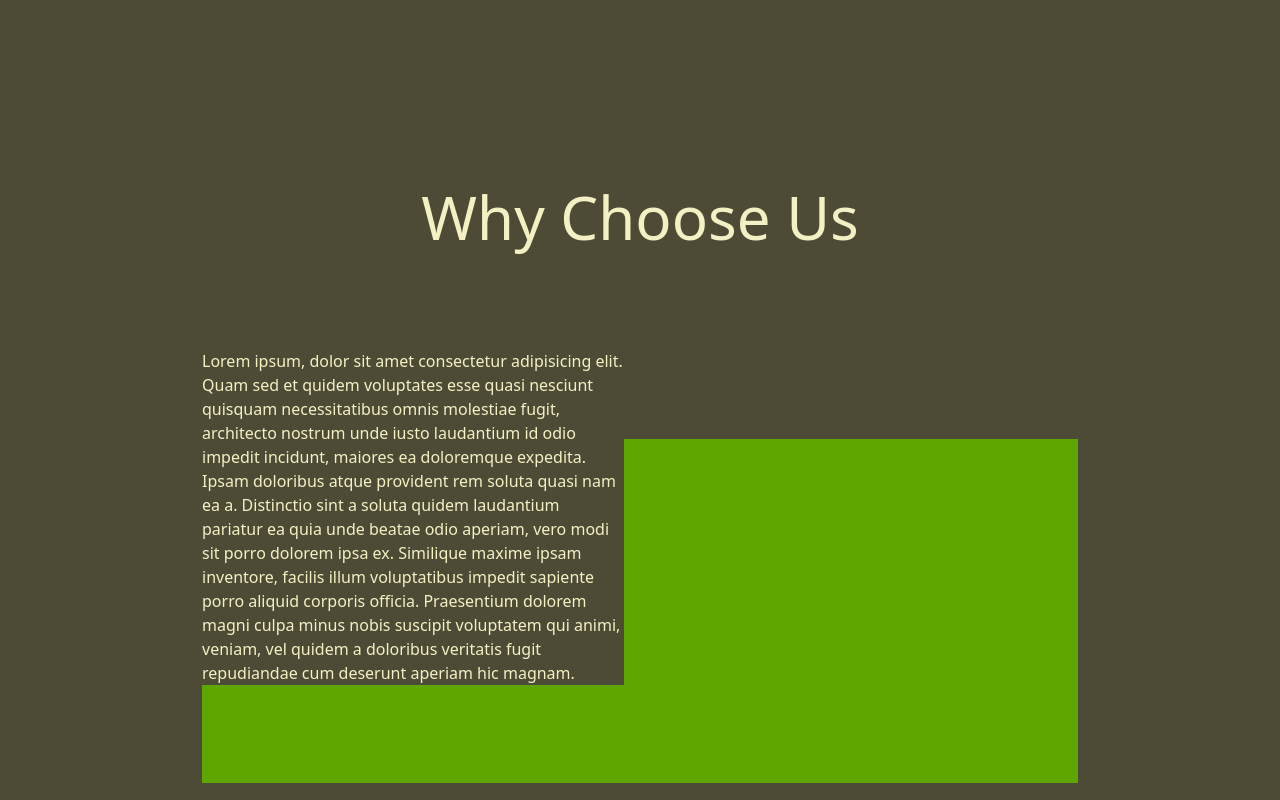
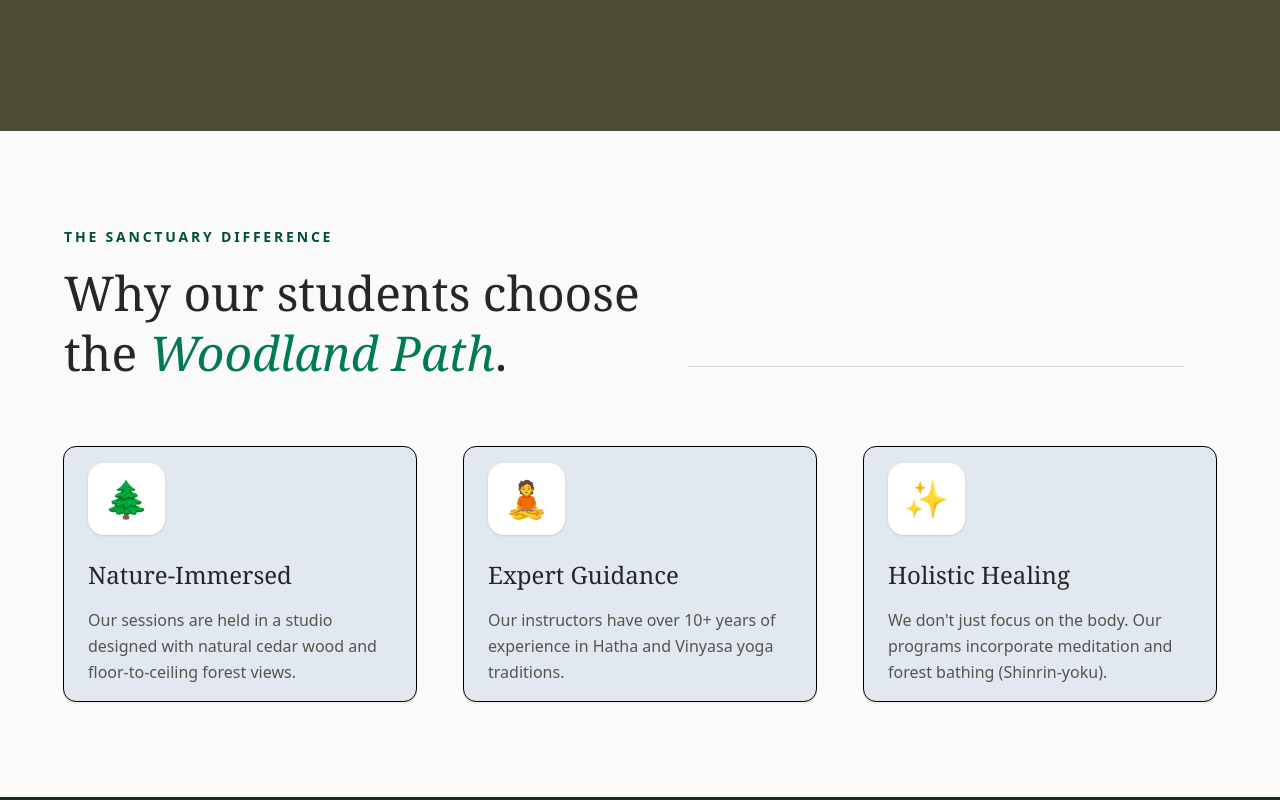
Before and after one commit to DeveloperDinesh24/yoga-studio-website, a React (Vite) app: page / in a window 1280 px wide. Shown: the part 4520-5320 px from the top of the page. Built offline with nearby package versions, Linux system fonts and the light colour scheme.

Commit message:
feat: change why-choose-us section

```diff
--- a/src/components/WhyChooseUs.tsx
+++ b/src/components/WhyChooseUs.tsx
@@ -1,17 +1,51 @@
 export default function WhyChooseUs() {
+  const features = [
+    {
+      title: "Nature-Immersed",
+      desc: "Our sessions are held in a studio designed with natural cedar wood and floor-to-ceiling forest views.",
+      icon: "🌲"
+    },
+    {
+      title: "Expert Guidance",
+      desc: "Our instructors have over 10+ years of experience in Hatha and Vinyasa yoga traditions.",
+      icon: "🧘"
+    },
+    {
+      title: "Holistic Healing",
+      desc: "We don't just focus on the body. Our programs incorporate meditation and forest bathing (Shinrin-yoku).",
+      icon: "✨"
+    }
+  ];
+
   return (
-    <section
-      id='why-choose-us'
-      className='max-w-600 mx-auto w-full h-dvh p-14 '
-    >
-      <h2 className='text-6xl text-center'>Why Choose Us</h2>
+    <section id="why-choose-us" className="w-full bg-stone-50 py-24 px-6">
+      <div className="max-w-6xl mx-auto">
+        <div className="flex flex-col md:flex-row items-end justify-between mb-16 gap-4">
+          <div className="max-w-xl">
+            <h2 className="text-emerald-900 text-sm font-bold uppercase tracking-[0.2em] mb-4">
+              The Sanctuary Difference
+            </h2>
+            <p className="text-4xl md:text-5xl font-serif text-stone-800 leading-tight">
+              Why our students choose the <span className="italic text-emerald-700">Woodland Path</span>.
+            </p>
+          </div>
+          <div className="hidden md:block h-[1px] flex-grow mx-8 bg-stone-300 mb-4"></div>
+        </div>
 
-      <div className='w-3/4 mx-auto h-1/2 bg-lime-600 flex items-center justify-center mt-48'>
-        <div className='w-full h-full grid place-items-center grid-cols-4 grid-rows-2 gap-8'>
-          <div className='col-span-2 bg-[#4D4B36]'>Lorem ipsum, dolor sit amet consectetur adipisicing elit. Quam sed et quidem voluptates esse quasi nesciunt quisquam necessitatibus omnis molestiae fugit, architecto nostrum unde iusto laudantium id odio impedit incidunt, maiores ea doloremque expedita. Ipsam doloribus atque provident rem soluta quasi nam ea a. Distinctio sint a soluta quidem laudantium pariatur ea quia unde beatae odio aperiam, vero modi sit porro dolorem ipsa ex. Similique maxime ipsam inventore, facilis illum voluptatibus impedit sapiente porro aliquid corporis officia. Praesentium dolorem magni culpa minus nobis suscipit voluptatem qui animi, veniam, vel quidem a doloribus veritatis fugit repudiandae cum deserunt aperiam hic magnam.</div>
-          <div className='col-span-2 row-span-2'></div>
+        <div className="grid grid-cols-1 md:grid-cols-3 gap-12">
+          {features.map((item, index) => (
+            <div key={index} className="group cursor-default outline-black outline py-4 px-6 rounded-xl shadow-sm hover:shadow-md hover:-translate-y-1 transition-all duration-300 bg-slate-200">
+              <div className="text-4xl mb-6 inline-block p-4 bg-white rounded-2xl shadow-sm group-hover:shadow-md group-hover:-translate-y-1 transition-all duration-300">
+                {item.icon}
+              </div>
+              <h3 className="text-2xl font-serif text-stone-800 mb-4">{item.title}</h3>
+              <p className="text-stone-600 leading-relaxed">
+                {item.desc}
+              </p>
+            </div>
+          ))}
         </div>
       </div>
     </section>
-  )
+  );
 }
```
